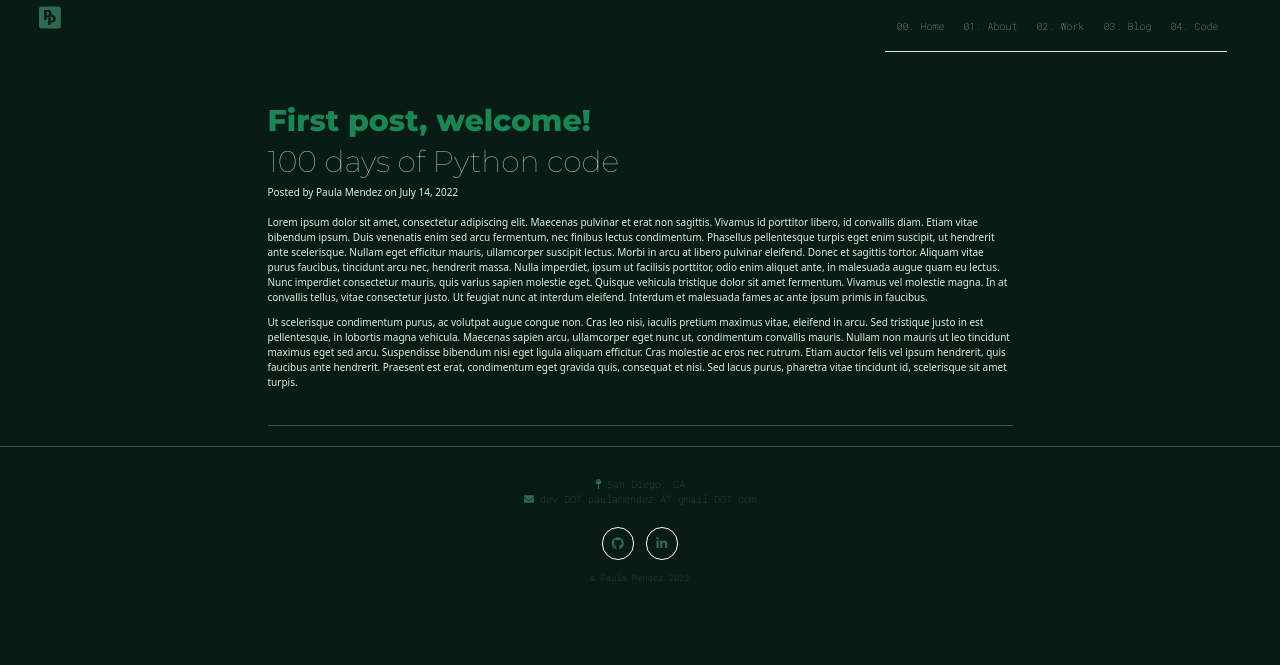
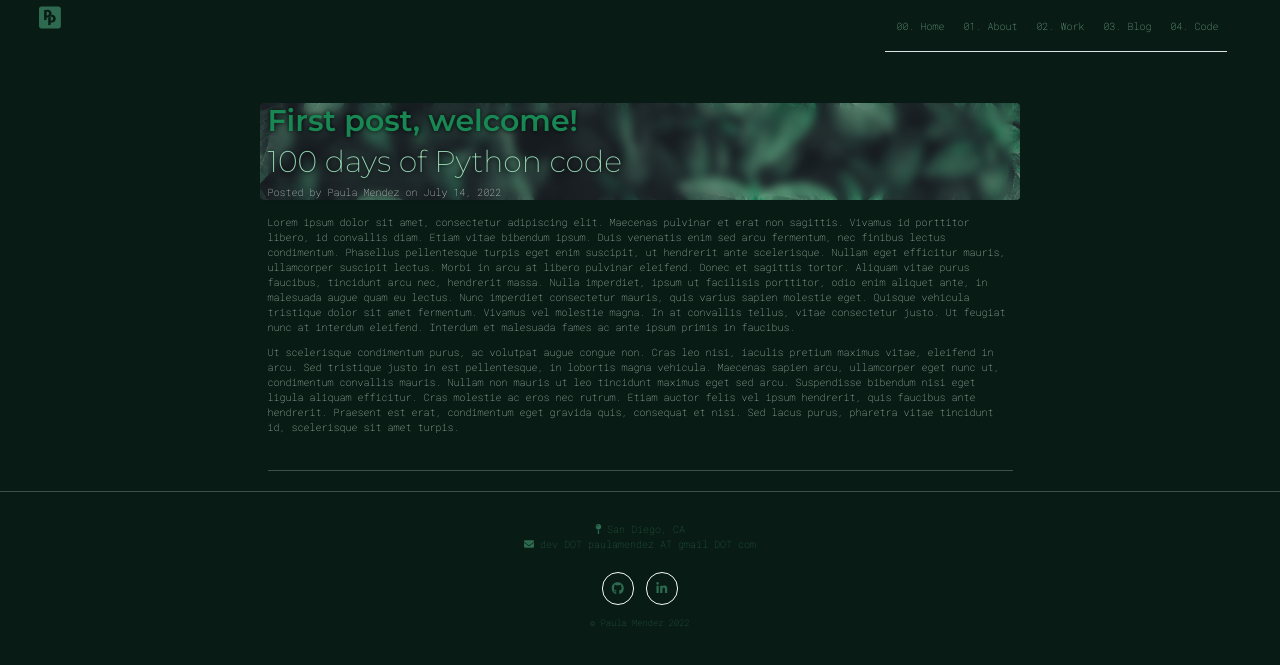
Before and after one commit to paulipotter/Flask-Website, a Flask app: page /post/1 in a window 1280 px wide. Shown: the top 665 px of the page. Run offline with Flask 2, Linux system fonts and the light colour scheme; data comes from the database, SQL or seed files in the repository; some libraries are stand-ins or nearby versions.

Commit message:
move styling

```diff
--- a/static/css/custom_styles.css
+++ b/static/css/custom_styles.css
@@ -15,6 +15,19 @@
 
 a {
   text-decoration: none;
+}
+
+h1, h2, h3 {
+  font-family: "Montserrat";
+  font-weight: 800;
+  font-size: 3rem;
+}
+
+p{
+    background-color: var(--dark-jungle);
+    color: var(--light-honeydew);
+    font-weight: 100;
+    font-family: "Roboto Mono";
 }
 
 /*Navigation Bar*/
@@ -55,12 +68,6 @@
   padding: 10% 15% 15%;
   font-family: "Roboto Mono";
   font-weight: 100;
-}
-
-h1, h2, h3 {
-  font-family: "Montserrat";
-  font-weight: 800;
-  font-size: 3rem;
 }
 
 #intro-text {
@@ -105,7 +112,7 @@
   text-decoration: none;
 }
 
-#page-title {
+.page-title {
   color: var(--light-green)
 }
 
@@ -123,10 +130,7 @@
 }
 
 /*footer h1, footer h2, footer h3, footer */
-p{
-    background-color: var(--dark-jungle);
-    color: var(--light-honeydew)
-}
+
 
 /*Footer*/
 footer {
@@ -163,14 +167,38 @@
 }
 
 .post-title{
-  color: var(--light-jungle);
+    color: var(--light-jungle);
    font-weight: 600;
+}
+
+.post-title-2 {
+  color: var(--dark-honeydew);
+  font-weight: 600;
+  text-shadow: 0 0 5px black;
 }
 
 .post-subtitle{
   color: var(--turquoise);
-  font-weight: 100;
+  font-weight: 200;
+  text-shadow: 0 0 5px black;
+
 }
 .post-link a:hover{
   color: var(--turquoise);
 }
+
+.blog-post {
+  background-image: url('../img/blog-bg.jpg');
+  height: auto;
+  background-size: cover;
+}
+.post-title-banner{
+  backdrop-filter: blur(5px);
+}
+
+.meta {
+  text-shadow: 0 0 10px black;
+  font-family: "Roboto Mono";
+  font-weight: 100;
+  color: white;
+}
```
